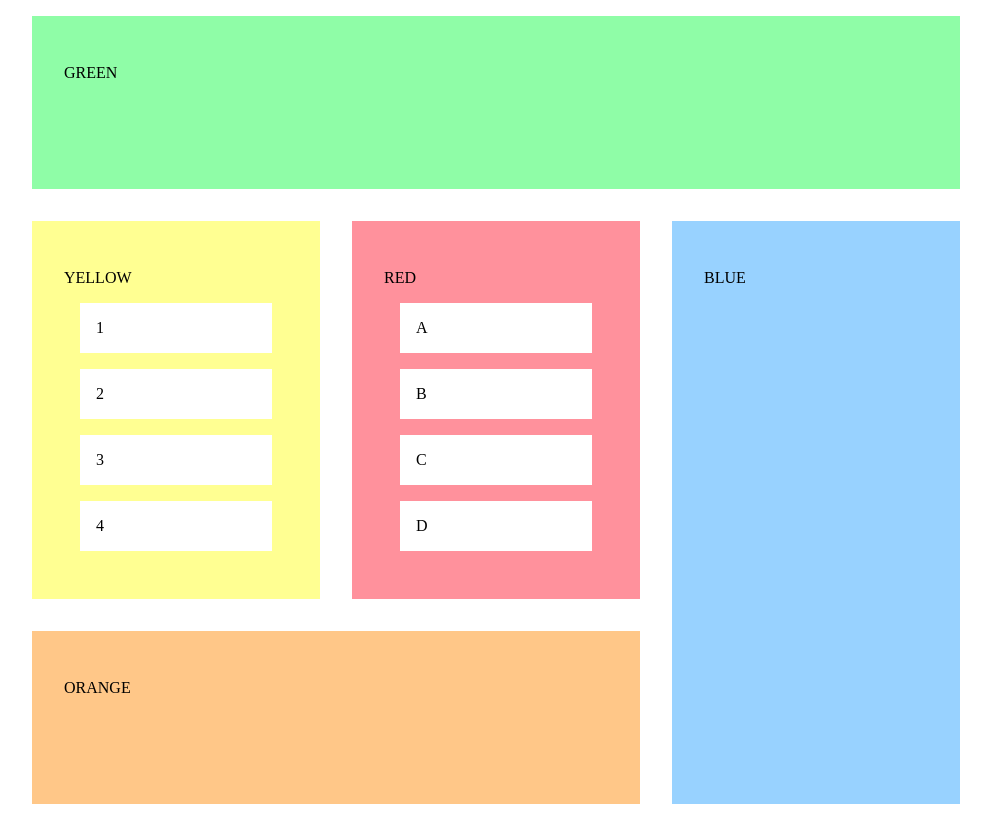
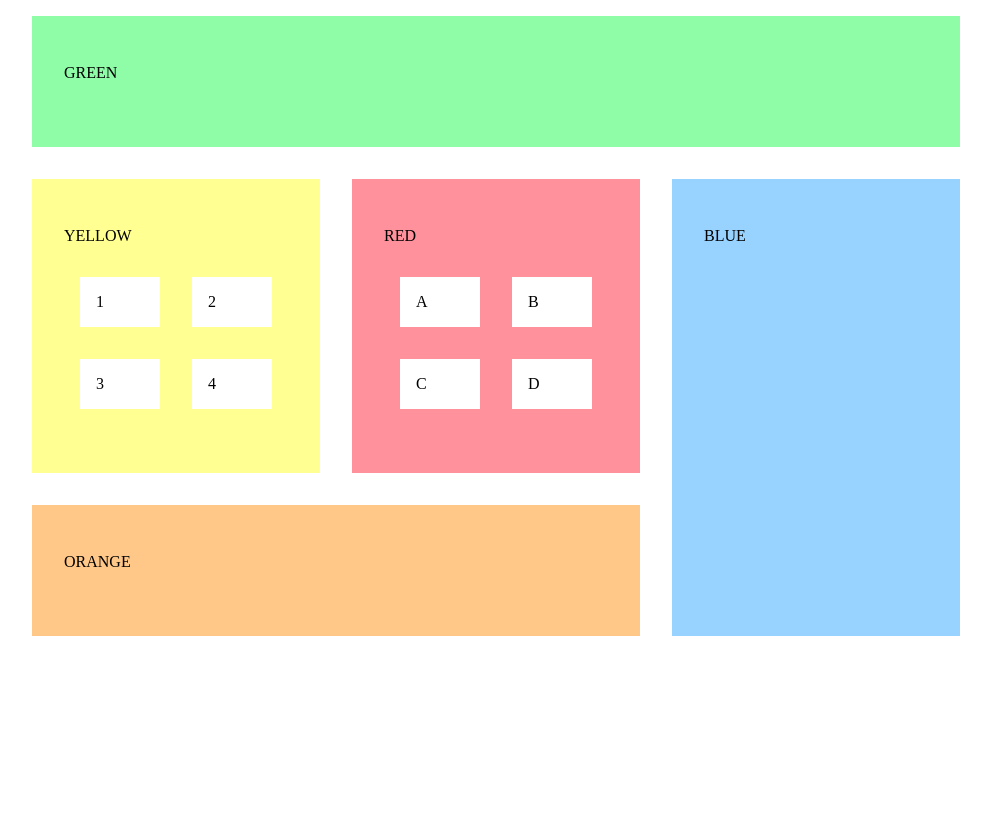
Before and after one commit to TeoRiga96/CSS, a plain HTML site: page index.html in a window 1280 px wide. Shown: the whole page, without its empty margins (144-1135 px from the left). Drawn offline with Linux system fonts and the light colour scheme.

Commit message:
contenuti Red e Yellow aggiornati

```diff
--- a/start.css
+++ b/start.css
@@ -4,11 +4,14 @@
 
 #red {
     grid-area: arg2;
+
 }
 
 #yellow{
     grid-area: arg1;
+
 }
+
 
 #blue {
     grid-area: aside;
@@ -29,3 +32,8 @@ body {
     "footer footer aside";
     gap: 0px;
 }
+ ul {
+    display: grid;
+    grid-template-columns: 1fr 1fr;
+    grid-template-rows: 1fr 1fr;
+ }
```
